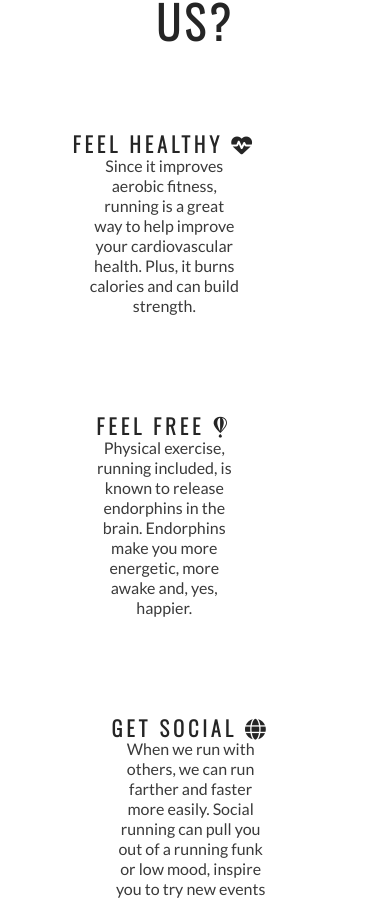
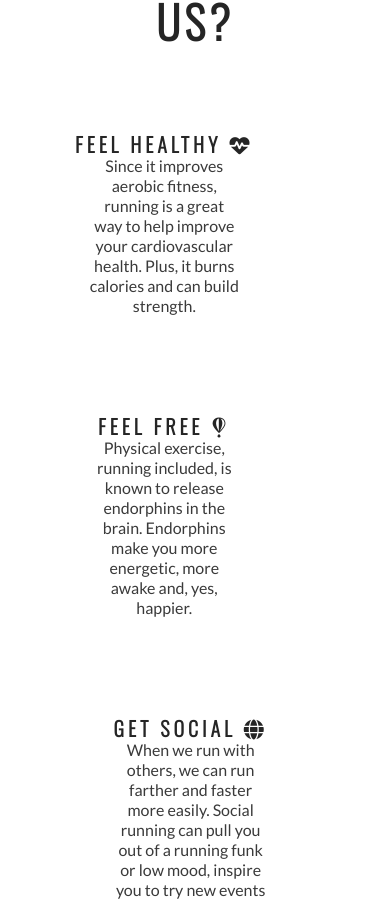
Before and after one commit to Shaga-Matula/love-running, a plain HTML site: page index.html in a window 390 px wide. Shown: the part 894-1797 px from the top of the page. Drawn offline with nearby package versions, Linux system fonts and the light colour scheme.

Commit message:
further twweek on below 800px set font-size to 1.25em

```diff
--- a/assets/css/style.css
+++ b/assets/css/style.css
@@ -384,7 +384,7 @@ footer {
         }
         .right-about-heading h2,
         .left-about-heading h2 {
-            font-size: 1.30em;
+            font-size: 1.25em;
         }
     }
 }
```
